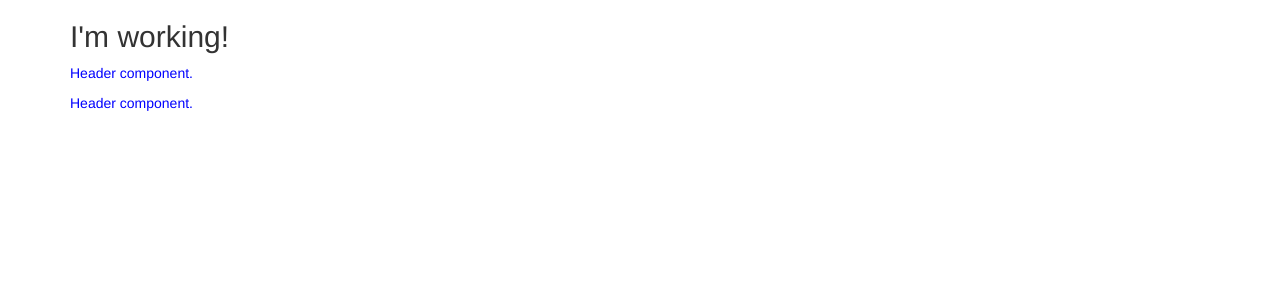
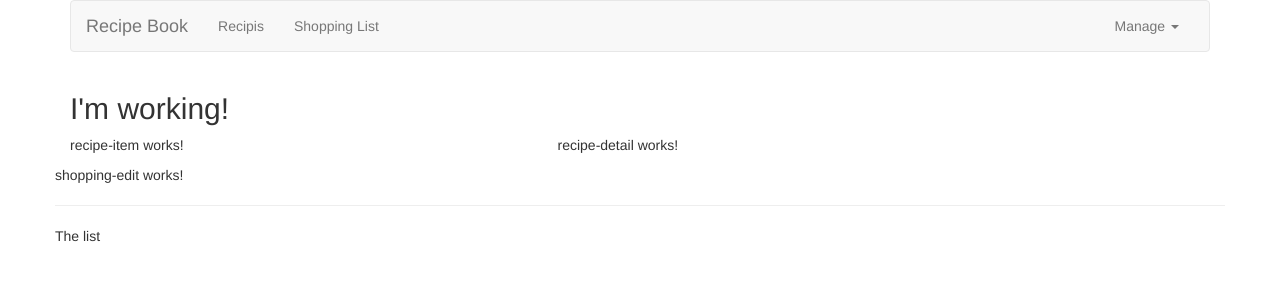
Before and after one commit to ksdragon/ng4-complete-guide, an Angular app: page / in a window 1280 px wide. Shown: the top 300 px of the page. Built offline with nearby package versions, Linux system fonts and the light colour scheme.

Commit message:
Add headet template and model recipe

```diff
--- a/src/app/app.component.html
+++ b/src/app/app.component.html
@@ -1,9 +1,10 @@
 <div class="container">
+  <app-header></app-header>
   <div class="row">
     <div class="col-md-12">
       <h2>I'm working!</h2>
-      <app-header></app-header>
-      <app-header></app-header>
+      <app-recipes></app-recipes>
+      <app-shopping-list></app-shopping-list>
     </div>
   </div>
 </div>
--- a/src/app/header/header.component.html
+++ b/src/app/header/header.component.html
@@ -1,5 +1,23 @@
-<div class="content">
-    <div>
-        <p>Header component.</p>
+<nav class="navbar navbar-default">
+    <div class="container-fluid">
+      <div class="navbar-header">
+        <a href="#" class="navbar-brand">Recipe Book</a>
+      </div>
+
+      <div class="collapse navbar-collapse">
+           <ul class="nav navbar-nav">
+               <li><a href="#">Recipis</a></li>
+               <li><a href="#">Shopping List</a></li>
+           </ul>
+           <ul class="nav navbar-nav navbar-right">
+               <li class="dropdown">
+                   <a href="#" class="dropdown-toggle" role="button">Manage <span class="caret"></span></a>
+                   <ul class="dropdown-menu">
+                       <li><a href="#">Save Data</a></li>
+                       <li><a href="#">Fetch Data</a></li>
+                   </ul>
+               </li>
+           </ul>
+      </div>
     </div>
-</div>
+</nav>
--- a/src/app/recipes/recipe-list/recipe-list.component.html
+++ b/src/app/recipes/recipe-list/recipe-list.component.html
@@ -1,3 +1 @@
-<p>
-  recipe-list works!
-</p>
+<app-recipe-item></app-recipe-item>
--- a/src/app/recipes/recipe-list/recipe-list.component.ts
+++ b/src/app/recipes/recipe-list/recipe-list.component.ts
@@ -1,4 +1,5 @@
 import { Component, OnInit } from '@angular/core';
+import { Recipe } from '../recipe.model';
 
 @Component({
   selector: 'app-recipe-list',
@@ -6,6 +7,7 @@
   styleUrls: ['./recipe-list.component.css']
 })
 export class RecipeListComponent implements OnInit {
+  recipes: Recipe[] = [];
 
   constructor() { }
 
--- a/src/app/recipes/recipes.component.html
+++ b/src/app/recipes/recipes.component.html
@@ -1,3 +1,8 @@
-<p>
-  recipes works!
-</p>
+<div class="row">
+  <div class="col-md-5">
+    <app-recipe-list></app-recipe-list>
+  </div>
+  <div class="col-md-7">
+    <app-recipe-detail></app-recipe-detail>
+  </div>
+</div>
--- a/src/app/shopping-list/shopping-list.component.html
+++ b/src/app/shopping-list/shopping-list.component.html
@@ -1,3 +1,7 @@
-<p>
-  shopping-list works!
-</p>
+<div class="row">
+  <div class="col-xl-10">
+    <app-shopping-edit></app-shopping-edit>
+  </div>
+  <hr>
+  <p>The list </p>
+</div>
```
Also changed, not shown: src/app/recipes/recipe.model.ts (added, +12 -0 lines).
